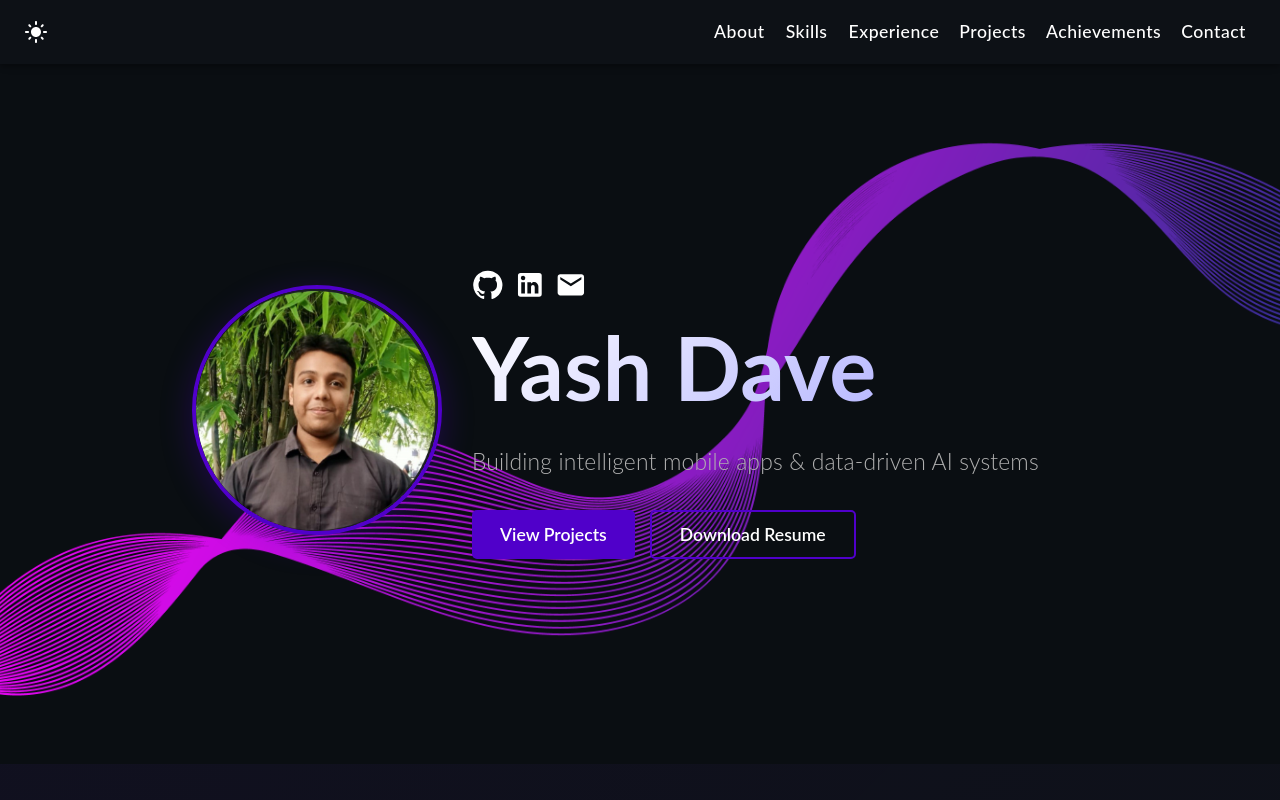
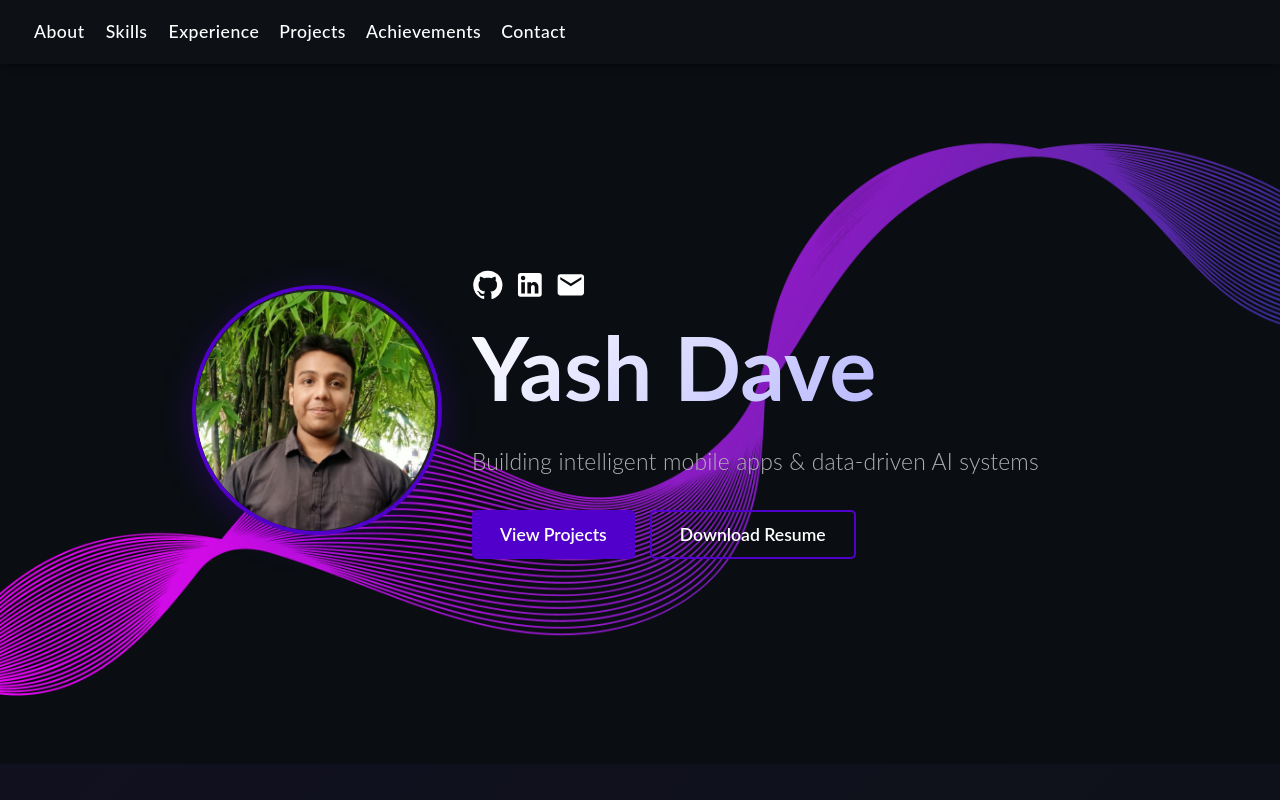
Before and after one commit to yashdave182/portfolio, a React (Create React App) app: page / in a window 1280 px wide. Shown: the top 800 px of the page. Built offline with nearby package versions, Linux system fonts and the light colour scheme.

Commit message:
Remove light theme and toggle

```diff
--- a/src/App.tsx
+++ b/src/App.tsx
@@ -1,4 +1,4 @@
-import React, { useState, useEffect } from "react";
+import React, { useEffect } from "react";
 import {
   Main,
   About,
@@ -14,15 +14,6 @@ import FadeIn from "./components/FadeIn";
 import "./index.scss";
 
 function App() {
-  const [mode, setMode] = useState<string>("dark");
-
-  const handleModeChange = () => {
-    if (mode === "dark") {
-      setMode("light");
-    } else {
-      setMode("dark");
-    }
-  };
 
   useEffect(() => {
     window.scrollTo({ top: 0, left: 0, behavior: "smooth" });
@@ -30,9 +21,9 @@ function App() {
 
   return (
     <div
-      className={`main-container ${mode === "dark" ? "dark-mode" : "light-mode"}`}
+      className="main-container dark-mode"
     >
-      <Navigation parentToChild={{ mode }} modeChange={handleModeChange} />
+      <Navigation />
       <FadeIn transitionDuration={700}>
         <Main />
         <About />
--- a/src/components/Navigation.tsx
+++ b/src/components/Navigation.tsx
@@ -3,11 +3,9 @@ import AppBar from "@mui/material/AppBar";
 import Box from "@mui/material/Box";
 import Button from "@mui/material/Button";
 import CssBaseline from "@mui/material/CssBaseline";
-import DarkModeIcon from "@mui/icons-material/DarkMode";
 import Divider from "@mui/material/Divider";
 import Drawer from "@mui/material/Drawer";
 import IconButton from "@mui/material/IconButton";
-import LightModeIcon from "@mui/icons-material/LightMode";
 import List from "@mui/material/List";
 import ListIcon from "@mui/icons-material/List";
 import ListItem from "@mui/material/ListItem";
@@ -26,8 +24,7 @@ const navItems = [
   ["Contact", "contact"],
 ];
 
-function Navigation({ parentToChild, modeChange }: any) {
-  const { mode } = parentToChild;
+function Navigation() {
 
   const [mobileOpen, setMobileOpen] = useState<boolean>(false);
   const [scrolled, setScrolled] = useState<boolean>(false);
@@ -107,11 +104,6 @@ function Navigation({ parentToChild, modeChange }: any) {
           >
             <MenuIcon />
           </IconButton>
-          {mode === "dark" ? (
-            <LightModeIcon onClick={() => modeChange()} />
-          ) : (
-            <DarkModeIcon onClick={() => modeChange()} />
-          )}
           <Box sx={{ display: { xs: "none", sm: "block" } }}>
             {navItems.map((item) => (
               <Button
```
